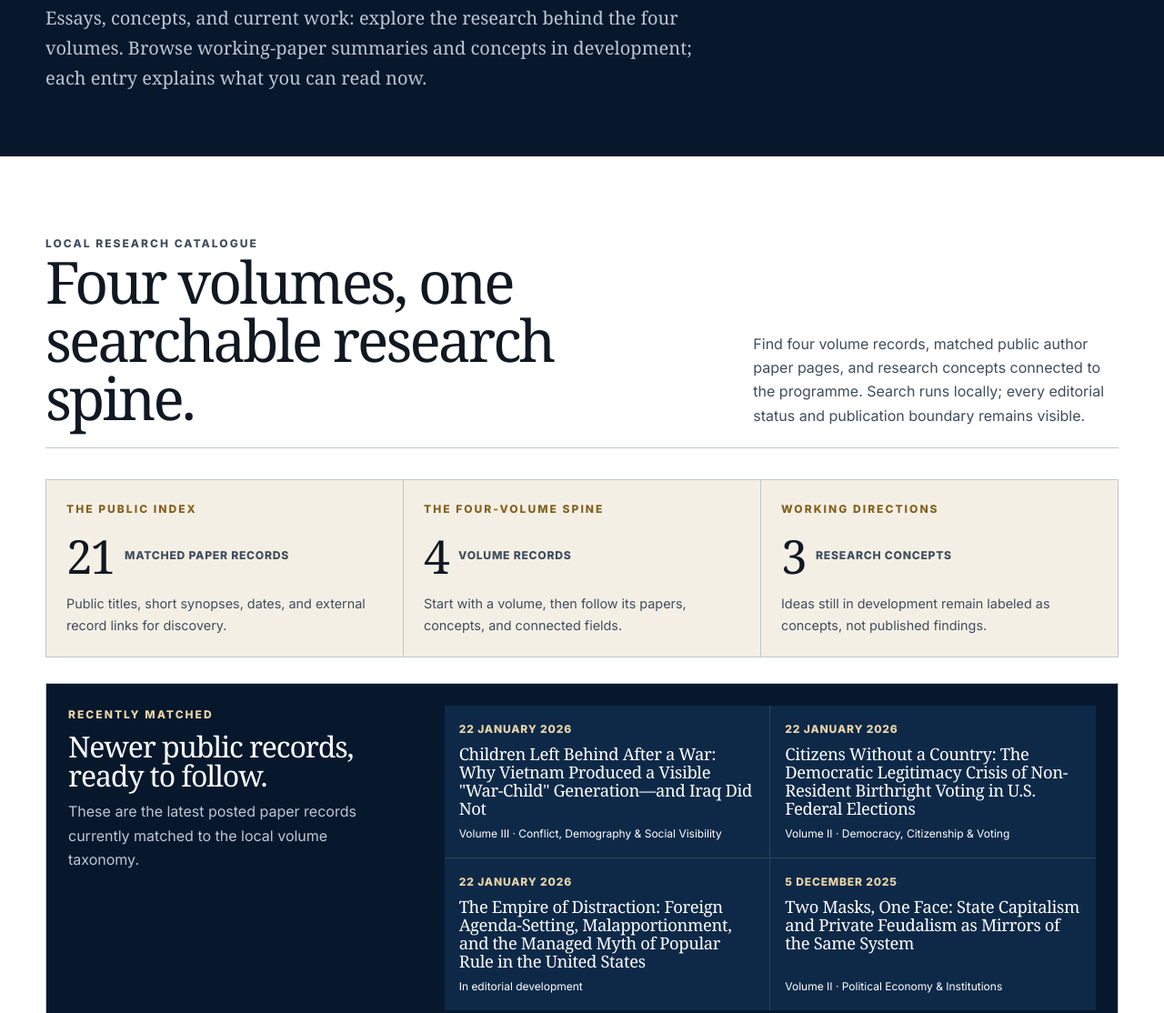
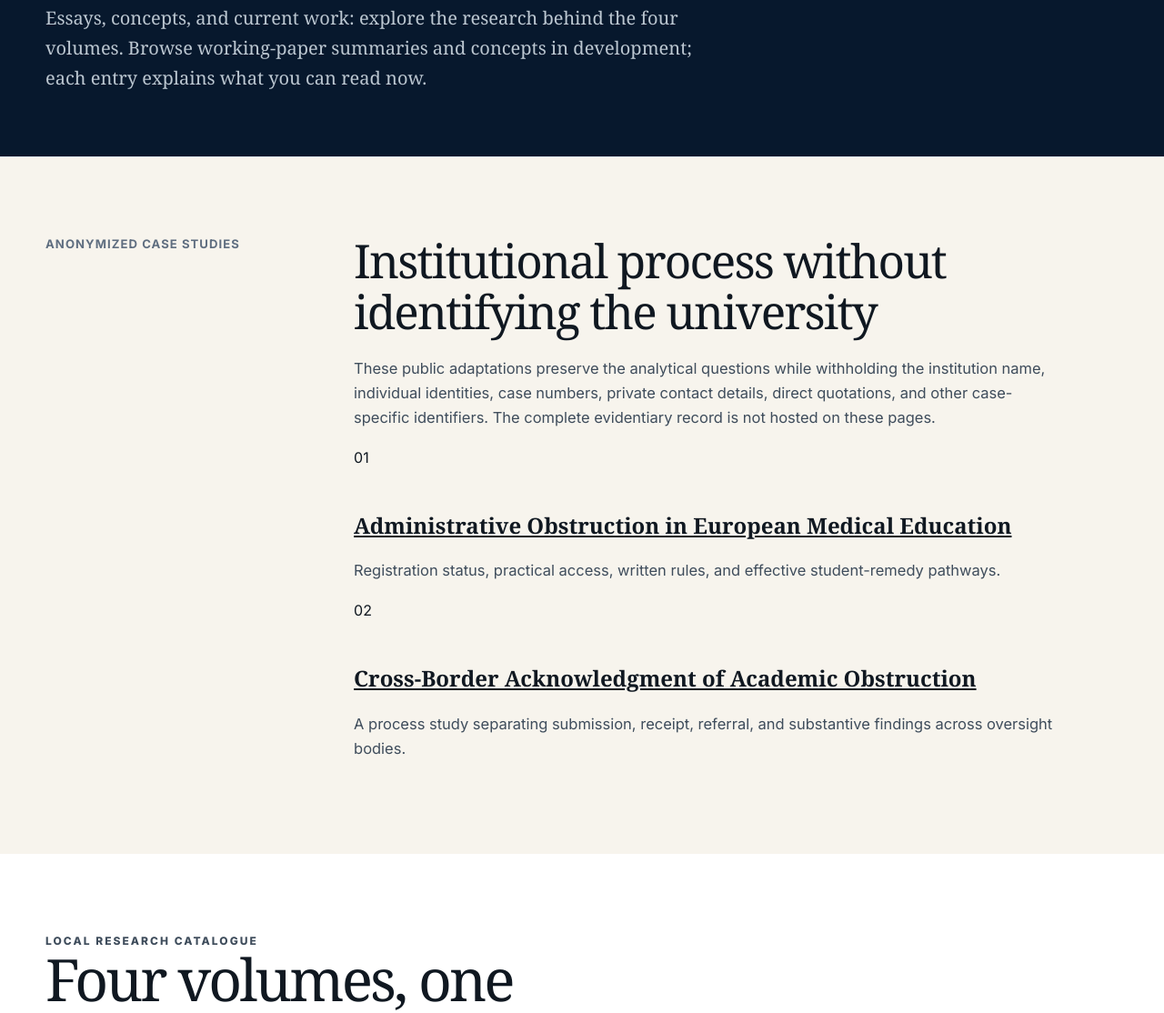
Before and after one commit to swardhan-del/independent-observer-system-, an Astro site: page /research in a window 1280 px wide. Shown: the part 502-1616 px from the top of the page at 91% size. Built offline with nearby package versions, Linux system fonts and the light colour scheme; Astro itself is replaced by a stand-in of ours.

Commit message:
Surface anonymized case studies on research page

```diff
--- a/src/pages/research/index.astro
+++ b/src/pages/research/index.astro
@@ -2,6 +2,7 @@
 import BaseLayout from "../../layouts/BaseLayout.astro";
 import PageHero from "../../components/PageHero.astro";
 import ResearchCatalogue from "../../components/ResearchCatalogue.astro";
+import { sitePath } from "../../lib/paths";
 ---
 
 <BaseLayout
@@ -14,6 +15,47 @@ import ResearchCatalogue from "../../components/ResearchCatalogue.astro";
     title="Research & Essays"
     description="Essays, concepts, and current work: explore the research behind the four volumes. Browse working-paper summaries and concepts in development; each entry explains what you can read now."
   />
+
+  <section class="section section-rule" aria-labelledby="anonymized-case-studies-title">
+    <div class="shell page-grid">
+      <aside class="page-aside">Anonymized case studies</aside>
+      <div class="prose">
+        <h2 id="anonymized-case-studies-title">Institutional process without identifying the university</h2>
+        <p>
+          These public adaptations preserve the analytical questions while withholding the institution
+          name, individual identities, case numbers, private contact details, direct quotations, and
+          other case-specific identifiers. The complete evidentiary record is not hosted on these pages.
+        </p>
+        <div class="principles">
+          <div class="principle">
+            <span>01</span><div>
+              <h3>
+                <a href={sitePath("/research/administrative-obstruction-medical-education/")}>
+                  Administrative Obstruction in European Medical Education
+                </a>
+              </h3>
+              <p>
+                Registration status, practical access, written rules, and effective student-remedy pathways.
+              </p>
+            </div>
+          </div>
+          <div class="principle">
+            <span>02</span><div>
+              <h3>
+                <a href={sitePath("/research/cross-border-academic-obstruction-monitoring/")}>
+                  Cross-Border Acknowledgment of Academic Obstruction
+                </a>
+              </h3>
+              <p>
+                A process study separating submission, receipt, referral, and substantive findings across oversight bodies.
+              </p>
+            </div>
+          </div>
+        </div>
+      </div>
+    </div>
+  </section>
+
   <ResearchCatalogue />
   <section class="section section-rule">
     <div class="shell page-grid">
```
